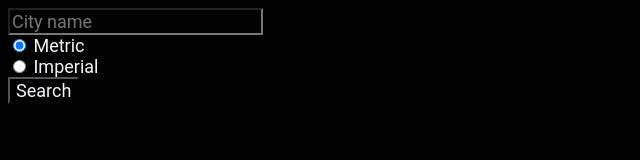
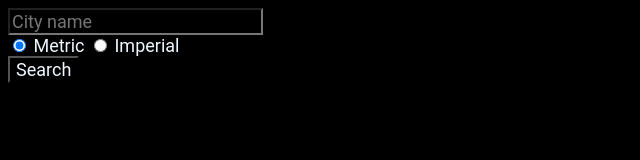
Before and after one commit to jonorl/weather-app, a website built with webpack: page src/template.html in a window 1280 px wide. Shown: the whole page, without its empty margins (0-640 px from the left). Built offline with nearby package versions, Linux system fonts and the light colour scheme.

Commit message:
Fixed radio buttons

```diff
--- a/src/js/index.js
+++ b/src/js/index.js
@@ -32,8 +32,7 @@ const weekday = [
   "Friday",
   "Saturday",
 ];
-// let day = weekday[date.getDay()];
-console.log(weekday[date.getDay() + 1]);
+// console.log(weekday[date.getDay() + 1]);
 const searchBtn = document.querySelector("#search");
 const loader = document.querySelector(".loader");
 
--- a/src/template.html
+++ b/src/template.html
@@ -12,13 +12,13 @@
         <input
           type="radio"
           id="metric"
-          name=",metric"
+          name="unit"
           value="metric"
           checked="checked"
         />
-        <label for="metric">Metric</label><br />
-        <input type="radio" id="us" name="us" value="us" />
-        <label for="us">Imperial</label><br />
+        <label for="metric">Metric</label>
+        <input type="radio" id="us" name="unit" value="us" />
+        <label for="us">Imperial</label>
       </div>
       <button id="search">Search</button>
       <div class="results"></div>
```
